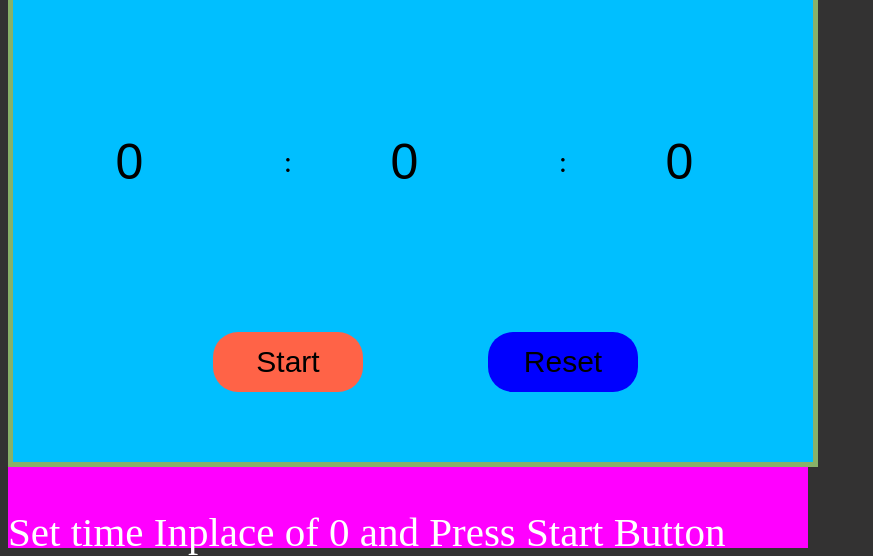
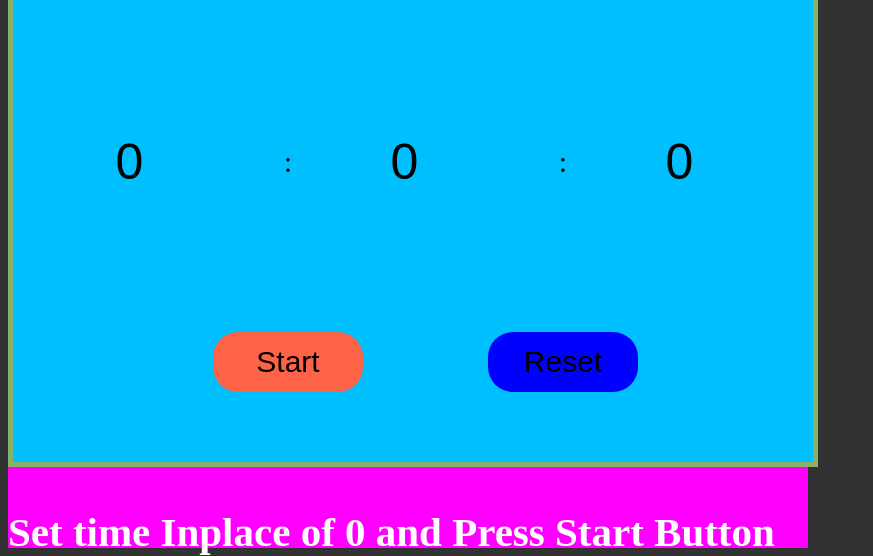
Before and after one commit to sambit985/Time_Count_Down, a plain HTML site: page index.html in a window 1280 px wide. Shown: the part 292-848 px from the top of the page, without its empty margins (0-873 px from the left). Drawn offline with Linux system fonts and the light colour scheme.

Commit message:
Update index.html

```diff
--- a/index.html
+++ b/index.html
@@ -18,7 +18,7 @@
     <button id="start"style="background-color:tomato;border:none;border-radius:25px" class="btn">Start</button>
    <button id="reset"style="background-color:blue;border:none;border-radius:25px;;"class="btn">Reset</button>
  </div>
- <p style="color:white;font-size:41px;font-weight:900px">Set time Inplace of 0 and Press Start Button</p>
+ <p style="color:white;font-size:41px;font-weight:Bold">Set time Inplace of 0 and Press Start Button</p>
     </div>
     <script src="main.js"></script>
 </body>
```
